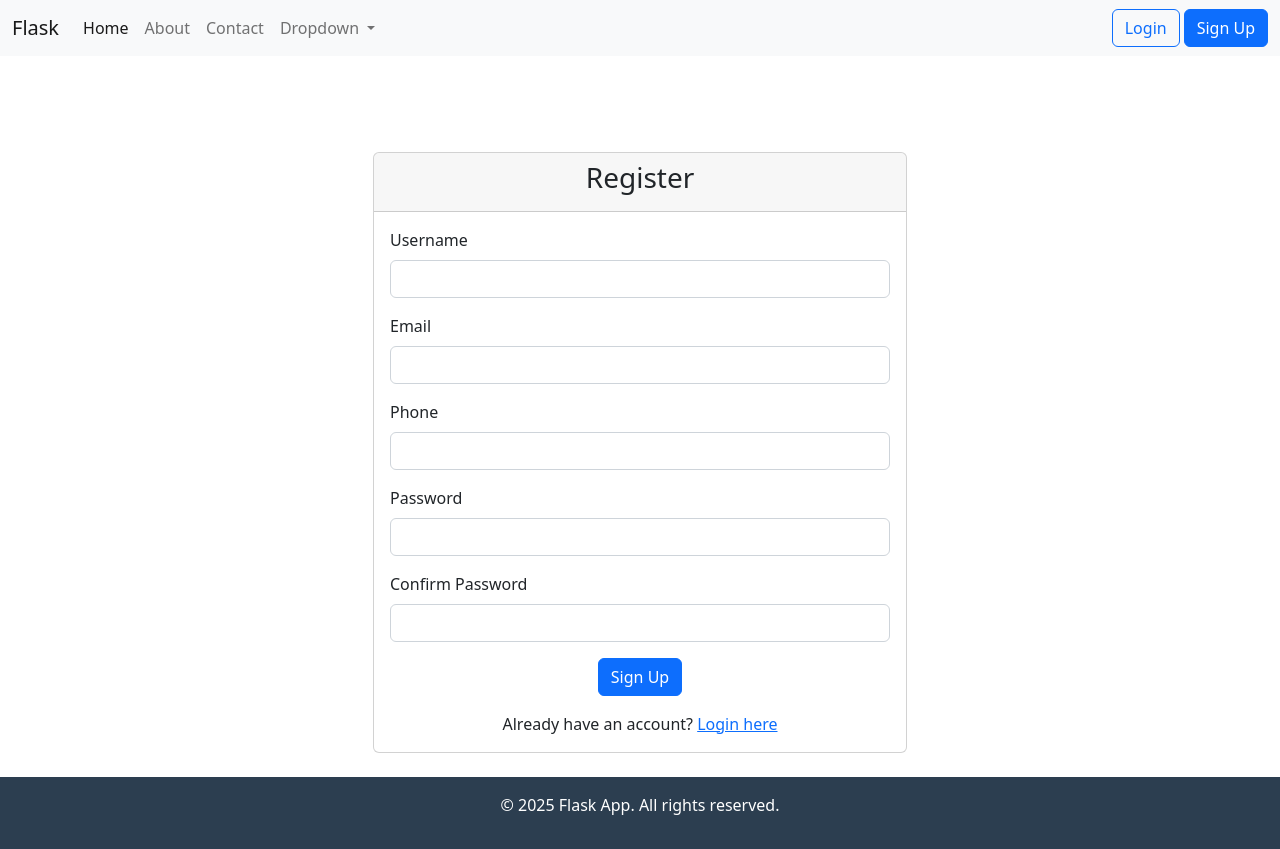
After one commit to imohamedsayed/Flask-Introduction, a Flask app: page /register in a window 1280 px wide. The commit adds this page. Run offline with Flask 3, Linux system fonts and the light colour scheme; some libraries are stand-ins or nearby versions.

Commit message:
Register and login forms

```diff
--- /dev/null
+++ b/forms.py
@@ -0,0 +1,17 @@
+from flask_wtf import FlaskForm
+from wtforms import StringField, PasswordField, SubmitField, BooleanField
+from wtforms.validators import DataRequired, Length, Email, EqualTo
+
+class RegistrationForm(FlaskForm):
+    name = StringField('Username', validators=[DataRequired()])
+    email = StringField('Email', validators=[DataRequired(), Email()])
+    phone = StringField('Phone', validators=[DataRequired(), Length(min=11, max=11)])
+    password = PasswordField('Password', validators=[DataRequired(), Length(min=6)])
+    confirm_password = PasswordField('Confirm Password', validators=[DataRequired(), EqualTo('password')])
+    submit = SubmitField('Sign Up')
+
+class LoginForm(FlaskForm):
+    email = StringField('Email', validators=[DataRequired(), Email()])
+    password = PasswordField('Password', validators=[DataRequired()])
+    remember = BooleanField('Remember Me')
+    submit = SubmitField('Login')
--- a/main.py
+++ b/main.py
@@ -1,18 +1,40 @@
-from flask import Flask, render_template
+from flask import Flask, render_template, flash, redirect, url_for
+from forms import RegistrationForm, LoginForm
 
 app = Flask(__name__)
+app.config['SECRET_KEY'] = "b339f8784e4baa72e389743af5b2ddbfa4271aa615838d7fec426f1aa6530955"
 
-@app.route('/')
+
+@app.route('/', methods=['GET'])
 def index():
     return render_template('index.html', title='Home', cssFile='home.css')
 
-@app.route('/about')
+@app.route('/about', methods=['GET'])
 def about():
     return render_template('about.html', title='about', cssFile='about.css')
 
-@app.route('/contact')
+@app.route('/contact' , methods=['GET'])
 def contact():
     return render_template('contact.html', title='concat')
 
+@app.route('/login' , methods=['GET','POST'])
+def login():
+    form = LoginForm()
+    if form.validate_on_submit():
+        if (form.email.data == 'mohamed@gmail.com' and form.password.data == '123456'):
+            flash(f'Login Successful for {form.email.data}', 'success')
+            return redirect(url_for('index'))
+        else:
+            flash(f'Invalid Credentials', 'danger')
+    return render_template('login.html', title='login', form=form)
+
+@app.route('/register', methods=['GET', 'POST'])
+def register():
+    form = RegistrationForm()
+    if form.validate_on_submit():
+        flash(f'Account created for {form.name.data}', 'success')
+        return redirect(url_for('index'))
+    return render_template('register.html', title='register', form=form)
+
 if __name__ == "__main__":
     app.run(debug=True)
--- a/templates/default.html
+++ b/templates/default.html
@@ -16,7 +16,7 @@
 <body>
     <nav class="navbar navbar-expand-lg navbar-light bg-light ">
         <div class="container-fluid">
-            <a class="navbar-brand" href="#">Navbar</a>
+            <a class="navbar-brand" href="#">Flask</a>
             <button class="navbar-toggler" type="button" data-bs-toggle="collapse"
                 data-bs-target="#navbarSupportedContent" aria-controls="navbarSupportedContent" aria-expanded="false"
                 aria-label="Toggle navigation">
@@ -25,13 +25,13 @@
             <div class="collapse navbar-collapse" id="navbarSupportedContent">
                 <ul class="navbar-nav me-auto mb-2 mb-lg-0">
                     <li class="nav-item">
-                        <a class="nav-link active" aria-current="page" href="/">Home</a>
+                        <a class="nav-link active" aria-current="page" href="{{url_for('index')}}">Home</a>
                     </li>
                     <li class="nav-item">
-                        <a class="nav-link" href="/about">About</a>
+                        <a class="nav-link" href="{{url_for('about')}}">About</a>
                     </li>
                     <li class="nav-item">
-                        <a class="nav-link" href="/contact">Contact</a>
+                        <a class="nav-link" href="{{url_for('contact')}}">Contact</a>
                     </li>
                     <li class="nav-item dropdown">
                         <a class="nav-link dropdown-toggle" href="#" id="navbarDropdown" role="button"
@@ -49,12 +49,22 @@
                     </li>
                 </ul>
                 <div class="d-flex">
-                    <button class="btn btn-outline-primary me-1">Login</button>
-                    <button class="btn btn-primary">Sign Up</button>
+                    <a href="{{url_for('login')}}"><button class="btn btn-outline-primary me-1">Login</button></a>
+                    <a href="{{url_for('register')}}"> <button class="btn btn-primary">Sign Up</button></a>
                     </di>
                 </div>
             </div>
     </nav>
+    {% with messages = get_flashed_messages(with_categories=True)%}
+    {% if messages %}
+    {% for category, message in messages %}
+    <div class="alert alert-{{category}}  fade show" role="alert">
+        {{message}}
+    </div>
+    {%endfor%}
+    {%endif%}
+
+    {% endwith %}
     <main class="container  pt-5">
         {% block body%}
         {% endblock %}
--- a/templates/index.html
+++ b/templates/index.html
@@ -11,7 +11,7 @@
             </div>
         </div>
         <div class="img col-12 col-md-6">
-            <img src="{{url_for('static', filename='images/intro.svg')}}" width="100%" />
+            <img src="{{ url_for('static', filename='images/intro.svg') }}" width="100%" />
         </div>
     </div>
 </div>
--- /dev/null
+++ b/templates/register.html
@@ -0,0 +1,71 @@
+{% extends 'default.html' %}
+
+{% block body %}
+<div class="container mt-5 mb-4">
+    <div class="row justify-content-center">
+        <div class="col-md-6">
+            <div class="card">
+                <div class="card-header">
+                    <h3 class="text-center">Register</h3>
+                </div>
+                <div class="card-body">
+                    <form method="POST" action="">
+                        {{ form.hidden_tag() }}
+                        <div class="mb-3">
+                            {{form.name.label(class='form-label')}}
+                            {{form.name(class='form-control')}}
+                            {% if form.name.errors %}
+                            {% for error in form.name.errors%}
+                            <span class="text-danger d-block">{{error}}</span>
+                            {% endfor %}
+                            {% endif %}
+                        </div>
+                        <div class="mb-3">
+                            {{form.email.label(class='form-label')}}
+                            {{form.email(class='form-control')}}
+                            {% if form.email.errors %}
+                            {% for error in form.email.errors%}
+                            <span class="text-danger d-block">{{error}}</span>
+                            {% endfor %}
+                            {% endif %}
+                        </div>
+                        <div class="mb-3">
+                            {{form.phone.label(class='form-label')}}
+                            {{form.phone(class='form-control')}}
+                            {% if form.phone.errors %}
+                            {% for error in form.phone.errors%}
+                            <span class="text-danger d-block">{{error}}</span>
+                            {% endfor %}
+                            {% endif %}
+                        </div>
+                        <div class="mb-3">
+                            {{form.password.label(class='form-label')}}
+                            {{form.password(class='form-control')}}
+                            {% if form.password.errors %}
+                            {% for error in form.password.errors%}
+                            <span class="text-danger d-block">{{error}}</span>
+                            {% endfor %}
+                            {% endif %}
+                        </div>
+                        <div class="mb-3">
+                            {{form.confirm_password.label(class='form-label')}}
+                            {{form.confirm_password(class='form-control')}}
+                            {% if form.confirm_password.errors %}
+                            {% for error in form.confirm_password.errors%}
+                            <span class="text-danger d-block">{{error}}</span>
+                            {% endfor %}
+                            {% endif %}
+                        </div>
+                        <div class="mb-3 text-center">
+                            {{form.submit(class='btn btn-primary')}}
+                        </div>
+                    </form>
+                    <div class="text-center mt-3">
+                        Already have an account? <a href="/login">Login here</a>
+                    </div>
+                </div>
+            </div>
+        </div>
+    </div>
+</div>
+{% endblock %}
```
Also changed, not shown: templates/login.html (added, +45 -0 lines).
